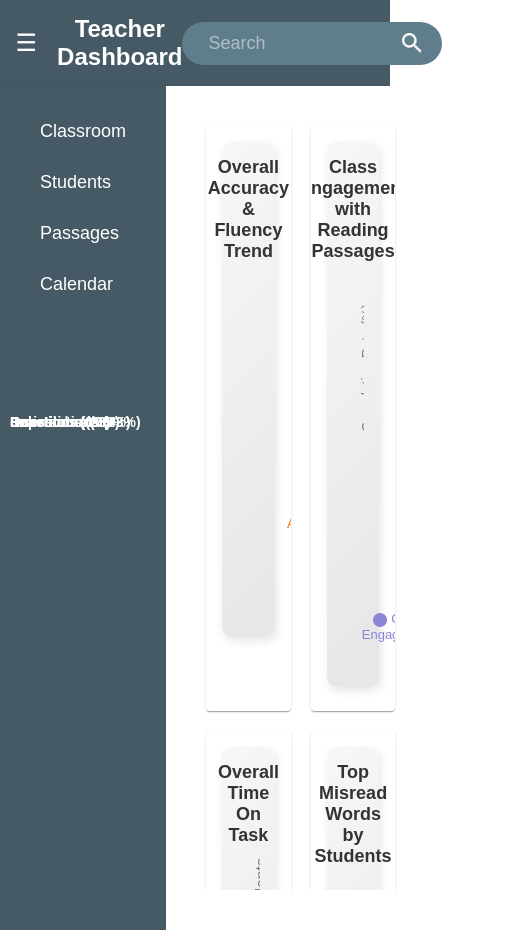
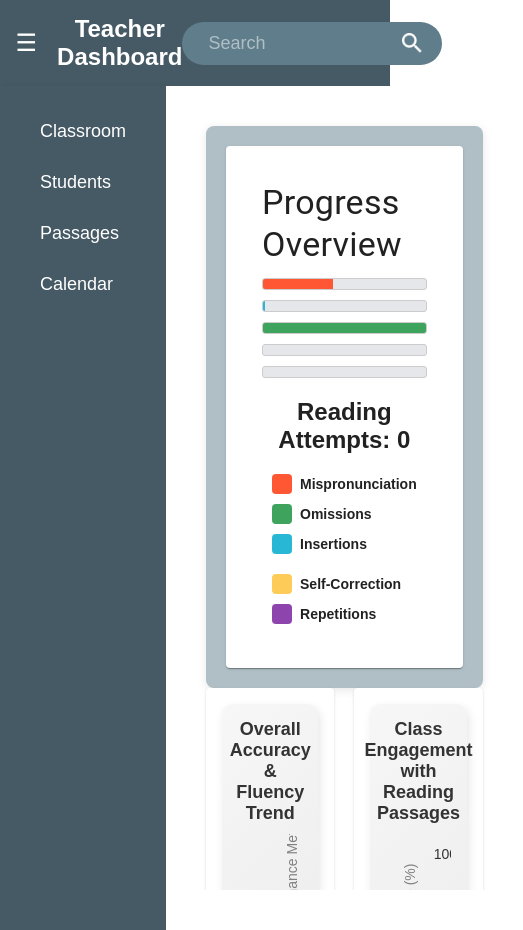
Before and after one commit to Data-Spasm/Visualization-Of-TC-Metrics, a React (Vite) app: page /classroom in a window 390 px wide. Shown: the whole page, 523 px wide, since content can reach past the window. Built offline with nearby package versions, Linux system fonts and the light colour scheme.

Commit message:
updated progress bar

```diff
--- a/src/components/progressbar/ReadingProgressBar.css
+++ b/src/components/progressbar/ReadingProgressBar.css
@@ -1,47 +1,109 @@
-.progressbar-container {
+/* Container for the progress, reading attempts, and legend sections */
+.progress-reading-container {
+  display: flex;
+  flex-direction: row;
+  align-items: flex-start;
+  justify-content: space-between;
+  width: 100%;
+  gap: 20px;
+}
+
+/* First Section: Progress Bar */
+.progress-bar-section {
   display: flex;
   flex-direction: column;
   gap: 10px;
-    width: 80%;
-    max-width: 600px;
+  width: 33%; /* Takes up 1/3 of the card */
 }
 
-  .progress-section {
-    display: flex;
-    flex-direction: column;
-    gap: 8px;
-  }
-
+/* Styling for the progress bar */
 .progress-bar {
-    width: 100%; /* Make it take the full container width */
+  width: 100%; /* Full container width */
   height: 12px; /* Slightly taller for visibility */
   border-radius: 3px;
   background-color: #e5e7eb;
   overflow: hidden;
   border: 1px solid #ccc;
+  position: relative;
 }
 
+/* Progress fill animation */
 .progress-fill {
   height: 100%;
   transition: width 0.5s ease-in-out;
 }
 
-  .progress-label {
-    position: absolute;
-    left: 10px;
-    top: 50%;
-    transform: translateY(-50%);
-    font-size: 14px;
-    color: white;
+/* Second Section: Reading Attempts and Errors */
+.performance-section {
+  width: 33%; /* Takes up 1/3 of the card */
+  display: flex;
+  flex-direction: column;
+  gap: 16px;
+  padding-left: 10px;
+  padding-right: 10px;
+}
+
+.reading-attempts-title {
+  font-size: 24px;
+  font-weight: bold;
+  text-align: center;
+}
+
+.errors-list {
+  display: flex;
+  flex-direction: column;
+  gap: 10px;
+}
+
+.error-item {
+  display: flex;
+  justify-content: space-between;
+  font-size: 16px;
+  font-weight: normal;
+}
+
+.error-label {
   font-weight: bold;
 }
 
-  .reading-attempts-card {
-    margin-top: 15px;
-    text-align: center;
+/* Third Section: Legend */
+.legend-section {
+  width: 33%; /* Takes up 1/3 of the card */
+  display: flex;
+  flex-direction: column;
+  gap: 12px;
+  padding-left: 10px;
+  padding-right: 10px;
 }
 
-  .reading-attempts-title {
-    font-size: 18px;
+.legend-items {
+  display: flex;
+  flex-direction: column;
+  gap: 10px;
+}
+
+.legend-item {
+  display: flex;
+  align-items: center;
+  gap: 8px;
+  font-size: 14px;
   font-weight: bold;
 }
+
+/* Color box for legend items */
+.legend-color {
+  width: 20px;
+  height: 20px;
+  border-radius: 4px;
+}
+
+/* Layout adjustments for responsiveness */
+@media (max-width: 768px) {
+  .progress-reading-container {
+    flex-direction: column; /* Stacks the sections on smaller screens */
+    gap: 20px;
+  }
+  .progress-bar-section, .performance-section, .legend-section {
+    width: 100%; /* Each section takes up full width on mobile */
+  }
+}
--- a/src/components/progressbar/ReadingProgressBar.jsx
+++ b/src/components/progressbar/ReadingProgressBar.jsx
@@ -1,3 +1,79 @@
+// import React from "react";
+// import "./ReadingProgressBar.css";
+
+// const ReadingProgressBar = ({ performance }) => {
+//   // Data for the progress bars
+//   const progressData = [
+//     { label: "Substitutions", value: performance?.substitutions || 0, color: "#FF5733" },
+//     { label: "Insertions", value: performance?.insertions || 0, color: "#28B8D6" },
+//     { label: "Omissions", value: performance?.omissions || 0, color: "#3DA35D" },
+//     { label: "Repetitions", value: performance?.repetitions || 0, color: "#8E44AD" },
+//     { label: "Reversals", value: performance?.reversals || 0, color: "#FDCB58" },
+//   ];
+
+//   return (
+//     <div>
+//       {/* Reading Attempts Heading (Placed above the progress container) */}
+//       <div className="reading-attempts-title-container">
+//         <h4 className="reading-attempts-title">Reading Attempts: {performance?.readingAttempts || 0}</h4>
+//       </div>
+
+//       <div className="progress-reading-container">
+//         {/* Progress Bar Section (First Section) */}
+//         <div className="progress-bar-section">
+//           {progressData.map((item, index) => (
+//             <div key={index} className="progress-bar">
+//               <div
+//                 className="progress-fill"
+//                 style={{ width: `${item.value}%`, backgroundColor: item.color }}
+//               ></div>
+//               <span className="progress-label">{item.label} ({item.value}%)</span>
+//             </div>
+//           ))}
+//         </div>
+
+//         {/* Legend Section for Mispronunciation, Omission, Insertion (Second Section) */}
+//         <div className="legend-section">
+//           <div className="legend-items">
+//             <div className="legend-item">
+//               <div className="legend-color" style={{ backgroundColor: "#FF5733" }}></div>
+//               <span>Mispronunciation</span>
+//             </div>
+//             <div className="legend-item">
+//               <div className="legend-color" style={{ backgroundColor: "#3DA35D" }}></div>
+//               <span>Omissions</span>
+//             </div>
+//             <div className="legend-item">
+//               <div className="legend-color" style={{ backgroundColor: "#28B8D6" }}></div>
+//               <span>Insertions</span>
+//             </div>
+//           </div>
+//         </div>
+
+//         {/* Legend Section for Self-Correction, Repetition (Third Section) */}
+//         <div className="legend-section">
+//           <div className="legend-items">
+//             <div className="legend-item">
+//               <div className="legend-color" style={{ backgroundColor: "#FDCB58" }}></div>
+//               <span>Self-Correction</span>
+//             </div>
+//             <div className="legend-item">
+//               <div className="legend-color" style={{ backgroundColor: "#8E44AD" }}></div>
+//               <span>Repetitions</span>
+//             </div>
+//           </div>
+//         </div>
+//       </div>
+//     </div>
+//   );
+// };
+
+// export default ReadingProgressBar;
+
+
+
+
+
 import React from "react";
 import "./ReadingProgressBar.css";
 
@@ -13,8 +89,8 @@ const ReadingProgressBar = ({ performance }) => {
 
   return (
     <div className="progress-reading-container">
-      {/* Progress Bars Section (Left Side) */}
-      <div className="progress-section">
+      {/* Progress Bar Section (First Section) */}
+      <div className="progress-bar-section">
         {progressData.map((item, index) => (
           <div key={index} className="progress-bar">
             <div
@@ -26,16 +102,40 @@ const ReadingProgressBar = ({ performance }) => {
         ))}
       </div>
 
-      {/* Reading Attempts Section (Right Side) */}
-      <div className="reading-attempts-card">
-        <h2 className="reading-attempts-title">Reading Attempts: {performance?.readingAttempts || 0}</h2>
-        <div className="reading-attempts-legend">
-          {progressData.map((item, index) => (
-            <div key={index} className="legend-item">
-              <div className="legend-color" style={{ backgroundColor: item.color }}></div>
-              <span>{item.label}</span>
-            </div>
-          ))}
+      {/* Reading Attempts Heading (Above the Legend Sections) */}
+      <div className="reading-attempts-title-container">
+        <h6 className="reading-attempts-title">Reading Attempts: {performance?.readingAttempts || 0}</h6>
+      </div>
+
+      {/* Legend Section for Mispronunciation, Omission, Insertion (Second Section) */}
+      <div className="legend-section">
+        <div className="legend-items">
+          <div className="legend-item">
+            <div className="legend-color" style={{ backgroundColor: "#FF5733" }}></div>
+            <span>Mispronunciation</span>
+          </div>
+          <div className="legend-item">
+            <div className="legend-color" style={{ backgroundColor: "#3DA35D" }}></div>
+            <span>Omissions</span>
+          </div>
+          <div className="legend-item">
+            <div className="legend-color" style={{ backgroundColor: "#28B8D6" }}></div>
+            <span>Insertions</span>
+          </div>
+        </div>
+      </div>
+
+      {/* Legend Section for Self-Correction, Repetition (Third Section) */}
+      <div className="legend-section">
+        <div className="legend-items">
+          <div className="legend-item">
+            <div className="legend-color" style={{ backgroundColor: "#FDCB58" }}></div>
+            <span>Self-Correction</span>
+          </div>
+          <div className="legend-item">
+            <div className="legend-color" style={{ backgroundColor: "#8E44AD" }}></div>
+            <span>Repetitions</span>
+          </div>
         </div>
       </div>
     </div>
--- a/src/views/Classroom.css
+++ b/src/views/Classroom.css
@@ -25,15 +25,15 @@
   height: 100%;
   flex: 1;
   min-height: 200px;
-  border-radius: 8px; /* Rounded corners for cards */
-  box-shadow: 0 2px 10px rgba(0, 0, 0, 0.1); /* Slight shadow for cards */
+  border-radius: 8px;
+  box-shadow: 0 2px 10px rgba(0, 0, 0, 0.1);
   background-color: white;
 }
 
-/* Second card in the second row: Class Engagement Bubble Chart */
-.card .bubble-chart-card {
+/* Class Engagement Bubble Chart */
+.bubble-chart-card {
   padding: 20px;
-  text-align: center; /* Center-align the bubble chart */
+  text-align: center;
 }
 
 .bubble-chart-card h2 {
@@ -42,10 +42,10 @@
   color: #333;
 }
 
-/* Larger card at the bottom for the progress bar and reading attempts */
+/* Larger card at the bottom for additional content */
 .long-card {
   display: flex;
-  flex-direction: row; /* Align items horizontally */
+  flex-direction: row;
   justify-content: space-between;
   align-items: center;
   height: 100%;
@@ -53,81 +53,8 @@
   flex: 1.3; /* Takes more space compared to top cards */
   padding: 20px;
   border-radius: 8px;
-  background-color: #B0BFC6; /* Light color */
+  background-color: #B0BFC6;
   box-shadow: 0 2px 10px rgba(0, 0, 0, 0.1);
-}
-
-
-/* Container to align progress bar and reading attempts side by side */
-.progress-reading-container {
-  display: flex;
-  justify-content: space-between;
-  align-items: center;
-  width: 100%;
-  gap: 20px;
-}
-
-/* Container for progress bars */
-.progress-container {
-  width: 50%;
-  display: flex;
-  flex-direction: column;
-  gap: 12px; /* Spacing between progress bars */
-}
-
-/* Styling for progress bar background */
-.progress-bar {
-  width: 25%; /* Reduced width by 75% */
-  height: 8.8px; /* Increased height by 10% */
-  border-radius: 3px;
-  background-color: #e5e7eb;
-  overflow: hidden;
-  border: 1px solid #ccc;
-}
-
-/* Progress fill section that grows dynamically based on progress */
-.progress-fill {
-  height: 100%;
-}
-
-/* Container for reading attempts legend section */
-.reading-attempts-card {
-  width: 50%;
-  display: flex;
-  flex-direction: column;
-  align-items: flex-end; /* Align content to the right */
-}
-
-/* Title styling for reading attempts section */
-.reading-attempts-title {
-  font-size: 18px;
-  font-weight: bold;
-  margin-bottom: 10px;
-}
-
-/* Layout for the legend items */
-.reading-attempts-legend {
-  display: flex;
-  flex-wrap: wrap;
-  justify-content: flex-end; /* Align legend items to the right */
-  gap: 16px;
-  margin-top: 10px;
-}
-
-/* Individual legend items for different types of errors */
-.legend-item {
-  display: flex;
-  align-items: center;
-  gap: 8px;
-  font-size: 14px;
-  font-weight: bold;
-}
-
-/* Color box next to each legend item */
-.legend-color {
-  width: 20px;
-  height: 20px;
-  border-radius: 4px;
 }
 
 /* Responsive design adjustments for smaller screens */
@@ -136,24 +63,9 @@
     grid-template-columns: repeat(2, 1fr); /* Two columns instead of three */
   }
 
-  .progress-reading-container {
-    flex-direction: column;
-    align-items: center;
-  }
-
-  .progress-container, .reading-attempts-card {
-    width: 100%;
-    align-items: center; /* Center items for small screens */
-  }
-
   .card, .long-card {
     height: auto;
     flex: 1;
     flex-direction: column;
   }
-
-  /* Responsive adjustments for the graph component */
-  .reading-assessment-graph {
-    padding: 10px;
-  }
 }
--- a/src/views/Classroom.jsx
+++ b/src/views/Classroom.jsx
@@ -17,19 +17,18 @@ const Classroom = ({ student, readingAttempts }) => {
   const [readingAssessmentData, setReadingAssessmentData] = useState({});
 
   useEffect(() => {
-    console.log("useEffect triggered");
-    console.log("Student data:", student);
+    if (student && student.overallPerformance) {
+      setOverallPerformanceData([
+        {
+          accuracy: student.overallPerformance.accuracy,
+          fluency: student.overallPerformance.fluency,
+        },
+      ]);
 
-    if (student && student.overallPerformance) {
-      console.log("Processing overall performance data");
-      setOverallPerformanceData([{
-        accuracy: student.overallPerformance.accuracy,
-        fluency: student.overallPerformance.fluency,
-      }]);
+      setTimeOnTaskData([
+        { name: student.username, timeOnTask: student.overallPerformance.timeOnTask },
+      ]);
 
-      setTimeOnTaskData([{ name: student.username, timeOnTask: student.overallPerformance.timeOnTask }]);
-
-      // Update students state to include the current student (if not already present)
       setStudents((prevStudents) => {
         const exists = prevStudents.some((s) => s.username === student.username);
         return exists ? prevStudents : [...prevStudents, student];
@@ -37,31 +36,38 @@ const Classroom = ({ student, readingAttempts }) => {
     }
 
     if (student && student.misreadWords) {
-      console.log("Misread words:", student.misreadWords);
       setMisreadData(student.misreadWords);
-    } else {
-      console.log("No misread words found");
     }
 
-    // Calculate and update reading assessment data
     if (readingAttempts && readingAttempts.length > 0) {
       const assessmentData = calculateReadingAssessmentData(readingAttempts);
       setReadingAssessmentData(assessmentData);
     }
-
   }, [student, readingAttempts]);
 
   return (
     <div className="classroom">
+      {/* Top Card: Progress Bar */}
+      <div className="long-card">
+        <Card className="long-card">
+          <CardContent className="long-card-content">
+            <Typography gutterBottom variant="h4" component="div">
+              Progress Overview
+            </Typography>
+            <div className="progress-reading-container">
+              <ReadingProgressBar performance={student?.overallPerformance} />
+            </div>
+          </CardContent>
+        </Card>
+      </div>
+
       <div className="grid-container">
-
         <Card className="card">
           <CardContent>
             <OverallAccuracyFluencyChart data={overallPerformanceData} />
           </CardContent>
         </Card>
 
-        {/* Bubble Chart Card as the second card */}
         <Card className="card">
           <CardContent>
             <ClassEngagementBubbleChart readingAttempts={readingAttempts} />
@@ -86,26 +92,12 @@ const Classroom = ({ student, readingAttempts }) => {
           </CardContent>
         </Card>
 
-        {/* Class Wide Reading Performance Card */}
         <Card className="card">
           <CardContent>
             <ClassWideReadingPerformance students={students} />
           </CardContent>
         </Card>
       </div>
-
-      {/* Bottom Card: Progress Bar */}
-      <Card className="long-card">
-        <CardContent className="long-card-content">
-          <Typography gutterBottom variant="h6" component="div">
-            Progress Overview
-          </Typography>
-          <div className="progress-reading-container">
-            {/* Left Side: Progress Bar */}
-            <ReadingProgressBar performance={student?.overallPerformance} />
-          </div>
-        </CardContent>
-      </Card>
     </div>
   );
 };
```
Lines whose indentation alone changed are shown as unchanged.
